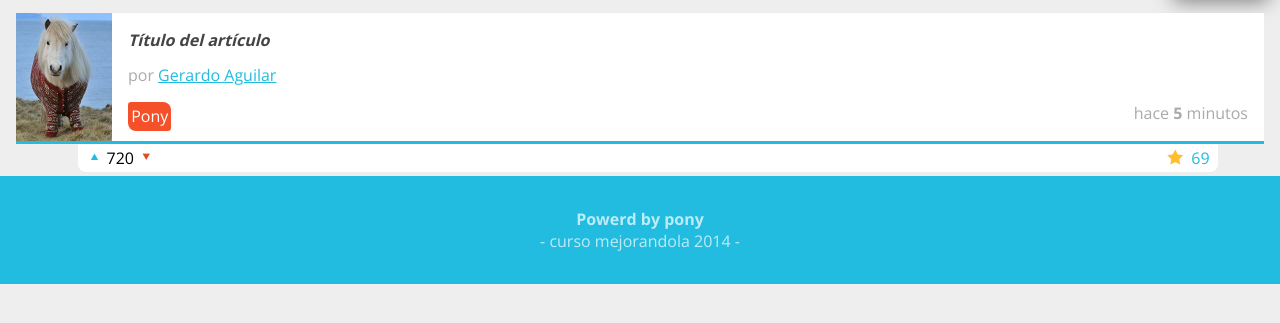
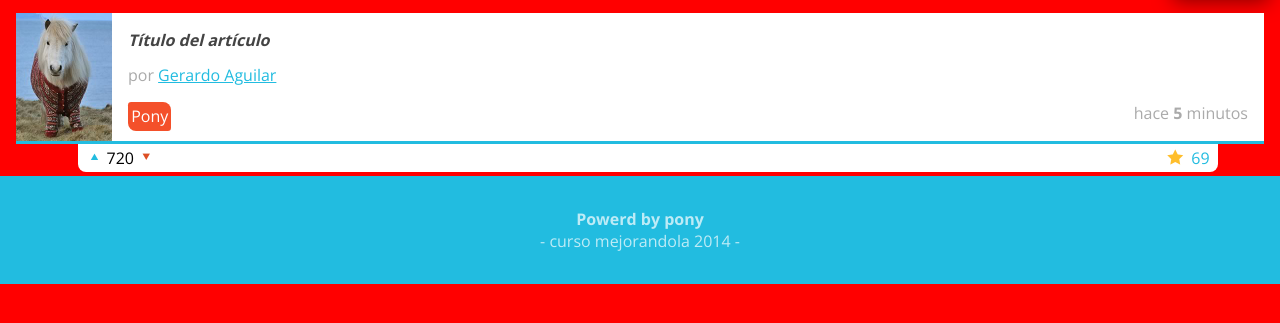
Before and after one commit to eriolsama/Puls2014-America, a plain HTML site: page index.html in a window 1280 px wide. Shown: the part 109-432 px from the top of the page. Drawn offline with nearby package versions, Linux system fonts and the light colour scheme.

Commit message:
media query

```diff
--- a/estilos.css
+++ b/estilos.css
@@ -239,3 +239,10 @@ nav ul li a
 	float: right;
 	text-decoration: none;
 }
+
+
+@media screen and (min-width: 800px){
+	body{
+		background: red;
+	}
+}
```
